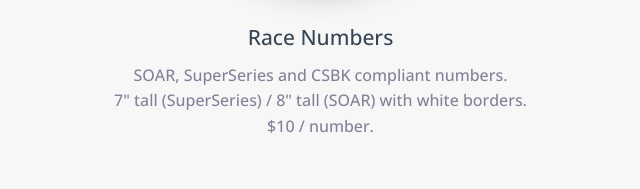
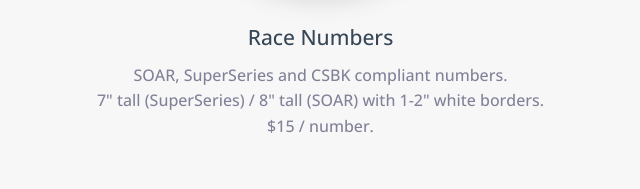
Before and after one commit to cdrage/slowbikeclub, a plain HTML site: page index.html in a window 1280 px wide. Shown: the part 2000-2189 px from the top of the page, 597-1237 px from the left. Drawn offline with nearby package versions, Linux system fonts and the light colour scheme.

Commit message:
update
Signed-off-by: Charlie Drage <charlie@charliedrage.com>

```diff
--- a/index.html
+++ b/index.html
@@ -190,9 +190,9 @@
           <p>
           SOAR, SuperSeries and CSBK compliant numbers.
           <br>
-          7" tall (SuperSeries) / 8" tall (SOAR) with white borders.
+          7" tall (SuperSeries) / 8" tall (SOAR) with 1-2" white borders.
           <br>
-          $10 / number.
+          $15 / number.
           </p>
         </div>
       </div>
```
Also changed, not shown: 1 other file.
